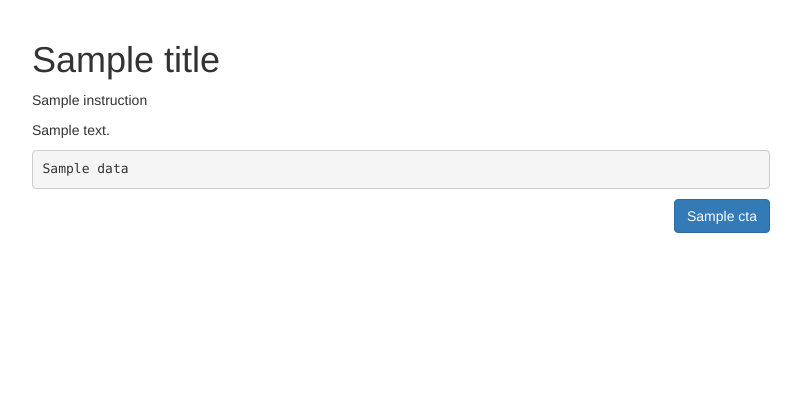
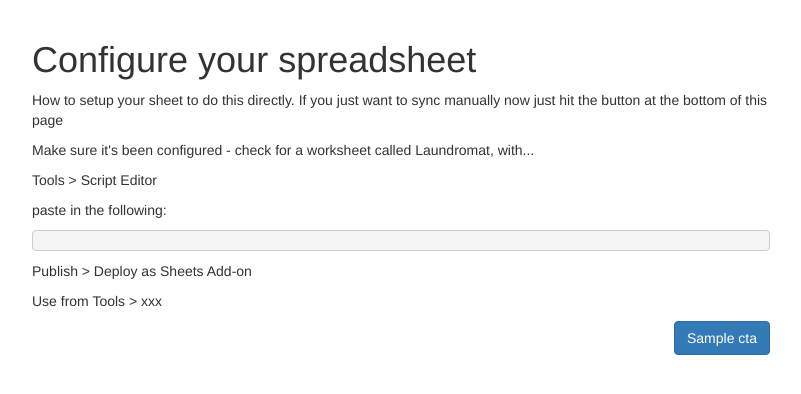
Before and after one commit to signal-noise/laundromat, a Flask app: template app/templates/instructions.html in a window 1280 px wide. Shown: the part 52-446 px from the top of the page, without its empty margins (239-1040 px from the left). Run offline with Flask 2, Linux system fonts and the light colour scheme; the template is opened without the code that fills it: most values are stand-ins (such as "Sample title", 1, 10 or a date in 2020); parts of the project's set-up code (start-up, migrations or seed data) failed here and were passed over; some libraries are stand-ins or nearby versions.

Commit message:
shell of instructions page

```diff
--- a/app/routes.py
+++ b/app/routes.py
@@ -80,9 +80,9 @@ def index():
             return c.redirect(url_for('sync'))
 
         context['title'] = "All checks completed"
-        context['instruction'] = "Trigger the sync manually using the button below, or setup your sheet for easier direct sync in future."
-        context['action'] = url_for('sync')
-        context['cta'] = "Send"
+        context['instruction'] = "Setup your sheet for easier direct sync in future."
+        context['action'] = url_for('instructions')
+        context['cta'] = "Set your sheet up"
 
     return c.render_template(context=context)
 
@@ -249,5 +249,8 @@ def sync():
 
 @app.route('/instructions')
 def instructions():
+    context = {}
     c = Cookie(request)
-    return c.render_template('instructions.html')
+    context['action'] = url_for('sync')
+    context['cta'] = "Just sync the data now"
+    return c.render_template('instructions.html', context=context)
--- a/app/templates/instructions.html
+++ b/app/templates/instructions.html
@@ -1,9 +1,11 @@
 {% extends "base.html" %}
 {% block app_content %}
-    <h1>{{ title }}</h1>
-    <p>{{ instruction }}</p>
-    <p>{{ description }}</p>
-{% if data %}
-    <pre>{{ data }}</pre>
-{% endif %}
+    <h1>Configure your spreadsheet</h1>
+    <p>How to setup your sheet to do this directly. If you just want to sync manually now just hit the button at the bottom of this page</p>
+    <p>Make sure it's been configured - check for a worksheet called Laundromat, with...</p>
+    <p>Tools > Script Editor</p>
+    <p>paste in the following:</p>
+    <pre></pre>
+    <p>Publish > Deploy as Sheets Add-on</p>
+    <p>Use from Tools > xxx</p>
 {% endblock %}
```
